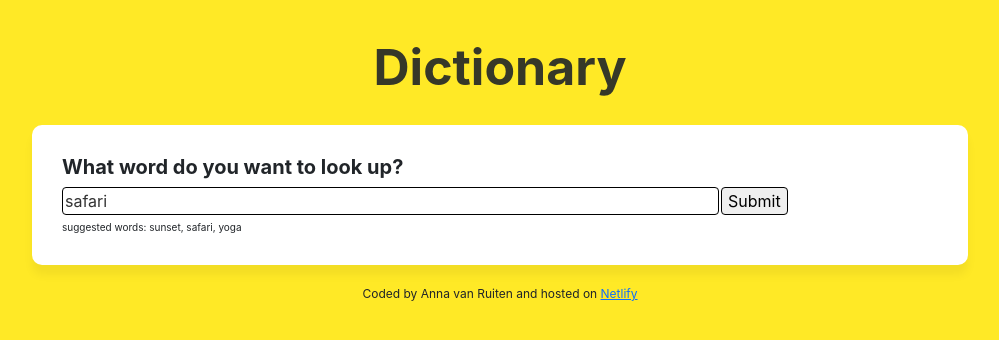
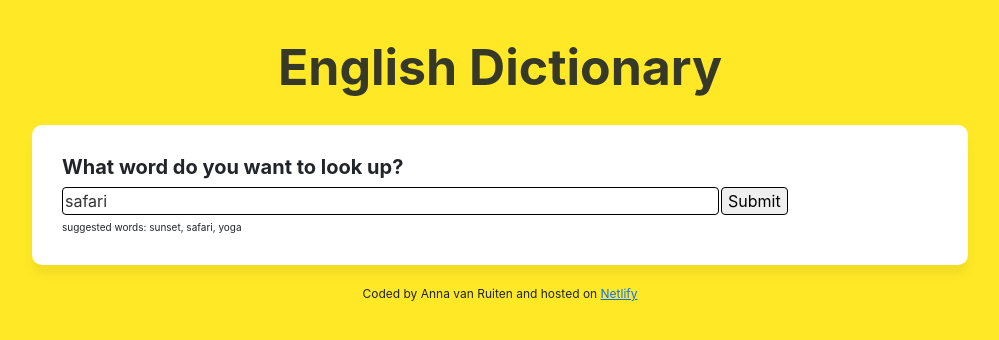
Before and after one commit to avr87/dictionary-app-Anna, a React (Create React App) app: page / in a window 1280 px wide. Shown: the top 340 px of the page, without its empty margins (140-1139 px from the left). Built offline with nearby package versions, Linux system fonts and the light colour scheme; no server answers.

Commit message:
changed title

```diff
--- a/src/App.js
+++ b/src/App.js
@@ -6,7 +6,7 @@ export default function App() {
   return (
     <div className="App">
       <div className="container">
-        <header className="App-header">Dictionary</header>
+        <header className="App-header">English Dictionary</header>
         <main><Search  defaultKeyword="safari" /></main>
         <footer>
           Coded by Anna van Ruiten and hosted on <a href="https://earnest-dusk-24b82f.netlify.app">Netlify</a>
```
